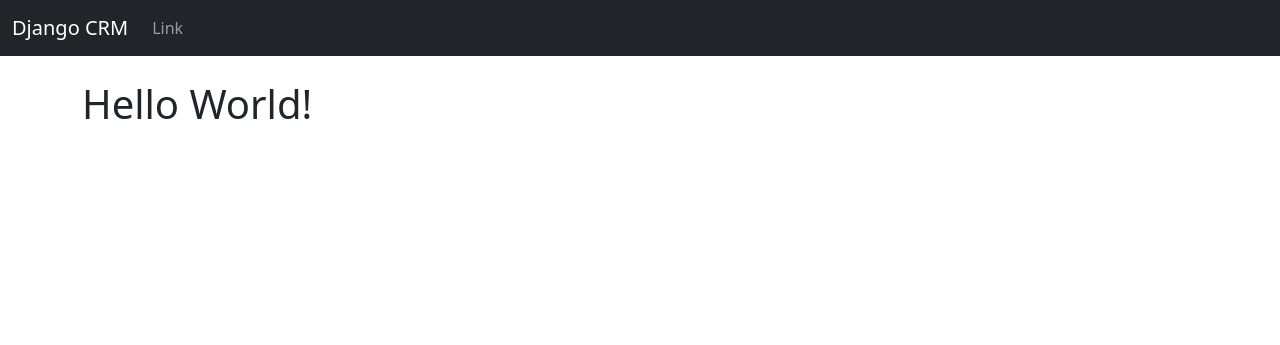
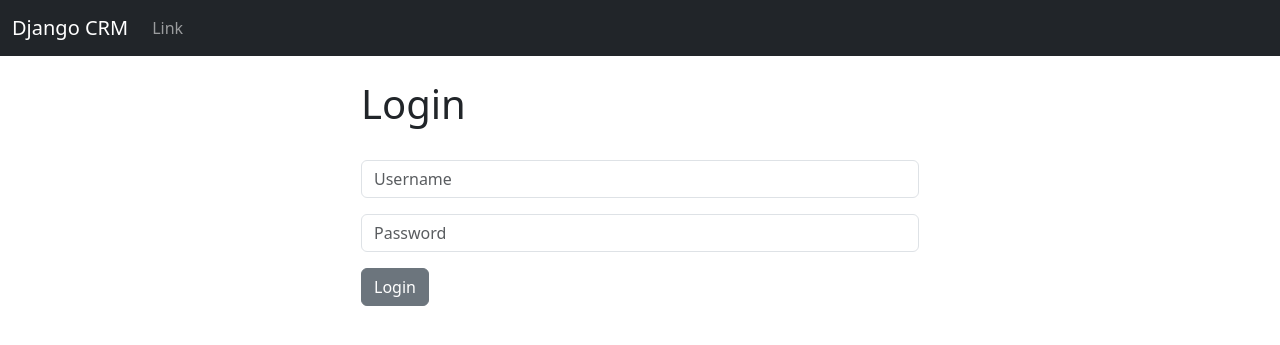
Before and after one commit to shawernseel/Customer-Relationship-Management-App, a Django app: page / in a window 1280 px wide. Shown: the top 345 px of the page. Run offline with Django 5.2, Linux system fonts and the light colour scheme.

Commit message:
login login and page

```diff
--- a/website/templates/base.html
+++ b/website/templates/base.html
@@ -10,6 +10,15 @@
     {% include 'navbar.html' %}
     <div class="container"> <!-- bootstrap -->
         <br/>
+        {% if messages %}
+          {% for message in messages %}
+          <div class="alert alert-warning alert-dismissible fade show" role="alert">
+            {{ message }}
+            <button type="button" class="btn-close" data-bs-dismiss="alert" aria-label="Close"></button>
+          </div>
+          {% endfor %}
+        {% endif %}
+
         {% block content %} <!-- django tag; will pull webpage into tag-->
         {% endblock %}
     </div>
--- a/website/templates/home.html
+++ b/website/templates/home.html
@@ -2,6 +2,35 @@
 
 {% block content %}
 
+<div class="col-md-6 offset-md-3"> <!-- boot-strap to center in middle of screen-->
+
+{% if user.is_authenticated %}
+
 <h1>Hello World!</h1>
 
+{% else %}
+
+    <h1>Login</h1>
+    <br/>
+
+    <form method="POST" action="{% url 'home' %}">
+        {% csrf_token %} <!-- forms in django need this, it stops forms from being hijacked-->
+
+        <form>
+            <div class="mb-3">
+              <input type="text" class="form-control" name="username", placeholder="Username" required>
+            </div>
+
+            <div class="mb-3">
+              <input type="password" class="form-control" name="password", placeholder="Password" required>
+            </div>
+
+            <button type="submit" class="btn btn-secondary">Login</button>
+          </form>
+
+    </form>
+
+</div>
+{% endif %}
+
 {% endblock %}
--- a/website/views.py
+++ b/website/views.py
@@ -1,4 +1,4 @@
-from django.shortcuts import render
+from django.shortcuts import render, redirect
 from django.contrib.auth import authenticate, login, logout
 from django.contrib import messages
 
@@ -6,7 +6,21 @@ from django.contrib import messages
 # Create your views here.
 
 def home(request): #everytime a page is visited request is sent to backend here which is passed to view
-    return render(request, 'home.html', {}) #home page is returned from request
+    # Check to see if logging in
+    if request.method == "POST":
+        username = request.POST["username"]
+        password = request.POST["password"]
+        # authenticate
+        user = authenticate(request, username=username, password=password)
+        if user is not None:
+            login(request, user)
+            messages.success(request, "You Have Been Logged In!")
+            return redirect("home")
+        else:
+            messages.success(request, "There Was An Error Logging In, Please Try Again...")
+            return redirect("home")
+    else:
+        return render(request, 'home.html', {}) #home page is returned from request
 
 
 
```
